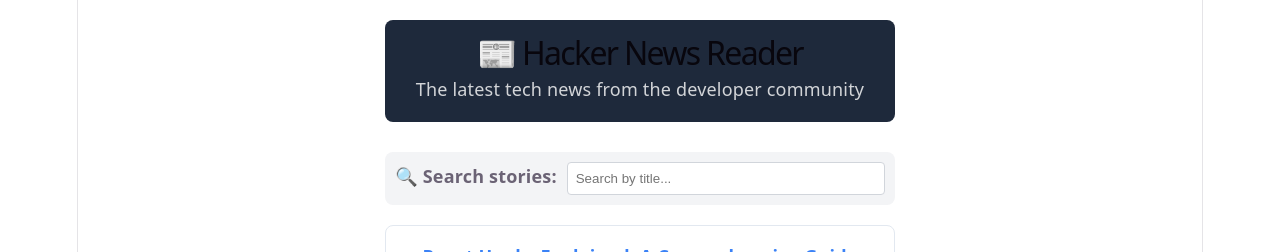
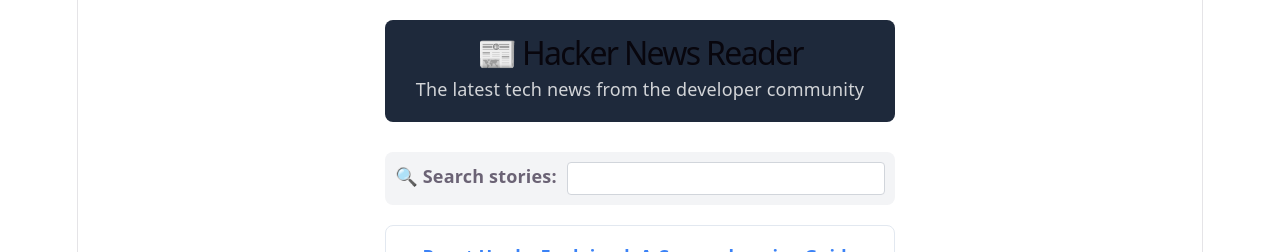
Before and after one commit to maryemhammemi24-beep/my-react-project, a React (Vite) app: page / in a window 1280 px wide. Shown: the top 252 px of the page. Built offline with nearby package versions, Linux system fonts and the light colour scheme.

Commit message:
Week 8 Part 1: Reusable InputWithLabel component with composition
- Refactored Search into generic InputWithLabel component
- Added generic props: id, children, value, onInputChange, type
- Implemented component composition using children prop
- Replaced label prop with children for flexibility

```diff
--- a/src/App.jsx
+++ b/src/App.jsx
@@ -21,34 +21,31 @@
   );
 };
 
-// Search Component - Controlled component with destructuring
-const Search = ({ onSearch, searchTerm }) => {
-  console.log('🔵 Search rendered');
+// Reusable InputWithLabel Component with composition
+const InputWithLabel = ({ id, children, value, onInputChange, type = "text" }) => {
   return (
     <div style={{ marginBottom: '20px', padding: '10px', backgroundColor: '#f3f4f6', borderRadius: '8px' }}>
-      <label htmlFor="search" style={{ marginRight: '10px', fontWeight: 'bold' }}>
-        🔍 Search stories:
+      <label htmlFor={id} style={{ marginRight: '10px', fontWeight: 'bold' }}>
+        {children}
       </label>
       <input
-        type="text"
-        id="search"
-        placeholder="Search by title..."
+        id={id}
+        type={type}
+        value={value}
+        onChange={onInputChange}
         style={{
           padding: '8px',
           borderRadius: '4px',
           border: '1px solid #d1d5db',
           width: '300px'
         }}
-        value={searchTerm}  // Controlled component
-        onChange={onSearch}
       />
     </div>
   );
 };
 
-// Item Component with destructuring
+// Item Component
 const Item = ({ story }) => {
-  console.log('🟣 Item rendered for:', story.title);
   return (
     <div
       style={{
@@ -82,9 +79,8 @@
   );
 };
 
-// List Component with destructuring
+// List Component
 const List = ({ stories }) => {
-  console.log('🟡 List rendered, showing:', stories.length, 'stories');
   return (
     <div>
       {stories.map((story) => (
@@ -96,8 +92,6 @@
 
 // App Component
 const App = () => {
-  console.log('🟢 App rendered');
-
   const stories = [
     {
       objectID: "1",
@@ -125,10 +119,8 @@
     }
   ];
 
-  // Initialize state from localStorage
   const [searchTerm, setSearchTerm] = useState(() => {
     const savedSearch = localStorage.getItem('search');
-    console.log('Loading saved search term:', savedSearch);
     return savedSearch || '';
   });
 
@@ -136,13 +128,10 @@
     setSearchTerm(event.target.value);
   };
 
-  // useEffect to save to localStorage when searchTerm changes
   useEffect(() => {
-    console.log('useEffect: Saving searchTerm to localStorage:', searchTerm);
     localStorage.setItem('search', searchTerm);
-  }, [searchTerm]); // Dependency array - runs when searchTerm changes
+  }, [searchTerm]);
 
-  // Filter stories based on search term
   const filteredStories = stories.filter((story) => {
     const title = story.title.toLowerCase();
     const search = searchTerm.toLowerCase();
@@ -152,41 +141,19 @@
   return (
     <div style={{ maxWidth: '800px', margin: '0 auto', padding: '20px' }}>
       <Header />
-      <Search onSearch={handleSearch} searchTerm={searchTerm} />
+
+      <InputWithLabel
+        id="search"
+        value={searchTerm}
+        onInputChange={handleSearch}
+        type="text"
+      >
+        <strong>🔍 Search stories:</strong>
+      </InputWithLabel>
+
       <List stories={filteredStories} />
     </div>
   );
 };
 
 export default App;
-
-/*
-REFLECTION QUESTIONS (Step 7):
-================================
-
-1. What is a controlled component?
-   A controlled component is an input whose value is controlled by React state.
-   - Value comes from state, not from DOM
-   - Changes are handled by React (onChange event)
-   - Single source of truth in React
-   - Example: <input value={searchTerm} onChange={handleSearch} />
-
-2. What is a side effect in React?
-   A side effect is anything that affects something outside the component:
-   - Updating localStorage
-   - Fetching data from an API
-   - Setting up subscriptions
-   - Manually changing the DOM
-   - Timers (setTimeout, setInterval)
-
-   React components should primarily render UI. Side effects go in useEffect.
-
-3. Why do we use useEffect instead of calling code directly?
-   - Avoids infinite loops (if we update state in render)
-   - Prevents performance issues
-   - Separates rendering from side effects
-   - Allows us to control WHEN effects run (dependency array)
-   - Cleaner code organization
-   - React can optimize re-renders better
-   - Example: Without useEffect, localStorage would save on every render
-*/
```
